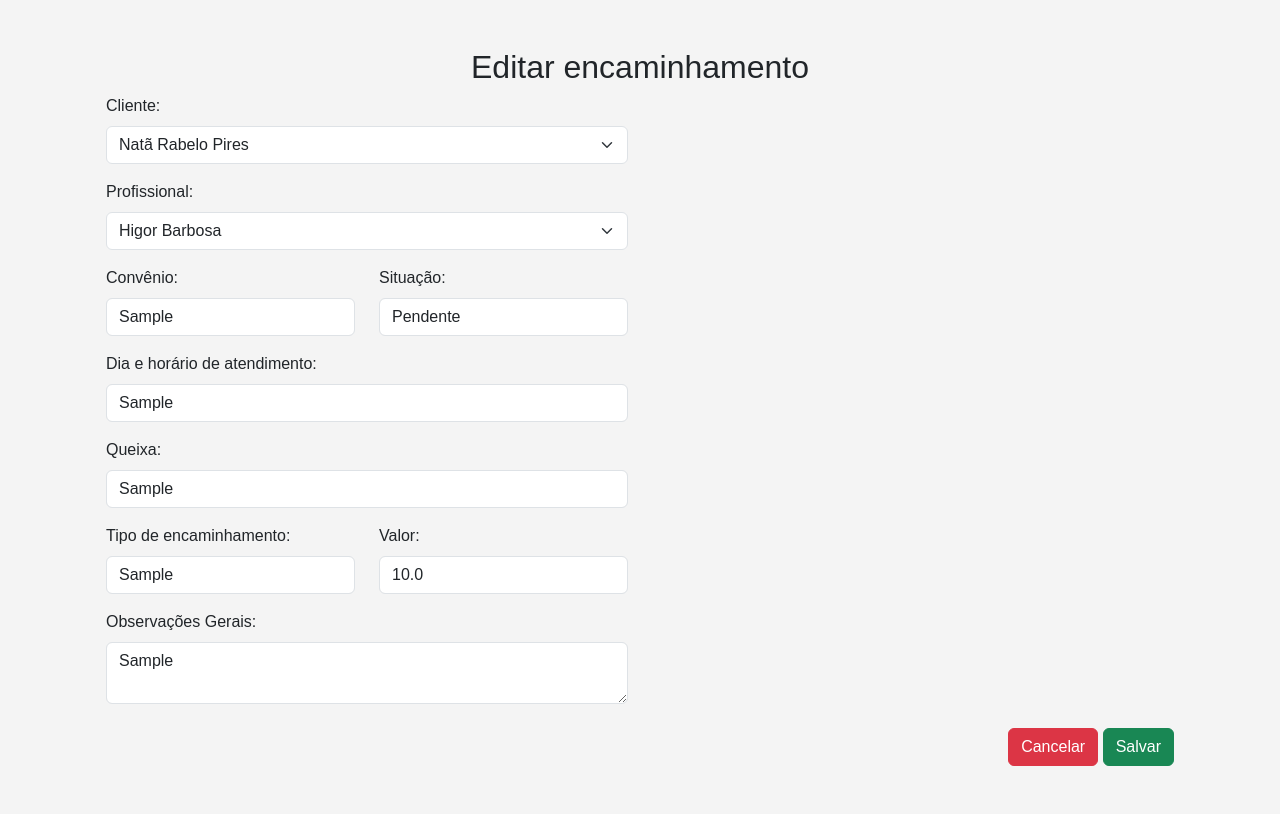
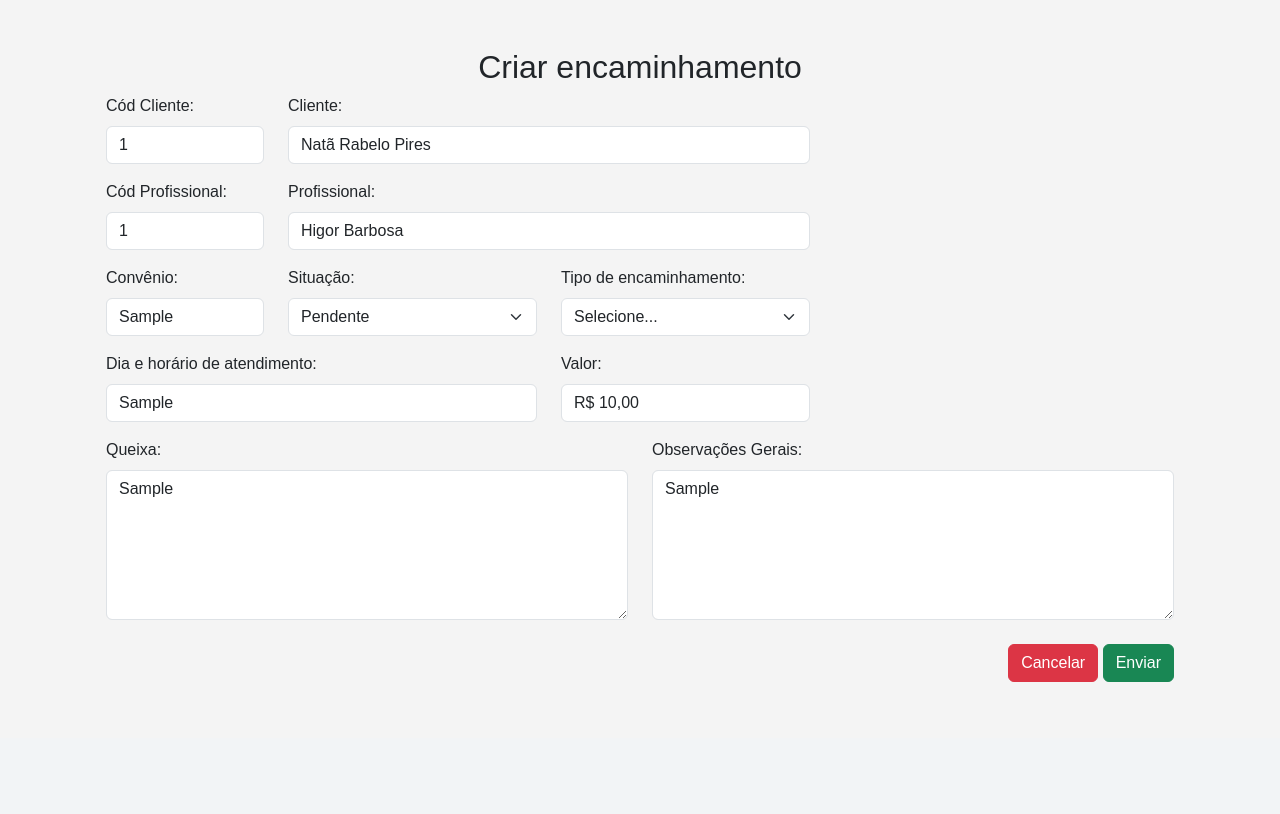
Before and after one commit to NataRabelo/SISTEMA_WNR, a Flask app: page /editar_encaminhamento/1 in a window 1280 px wide. Shown: the part 62-876 px from the top of the page. After the commit the page ends 744 px from the top, so only its background shows below. Run offline with Flask 3, Linux system fonts and the light colour scheme; a user stored in the database is signed in; tables that the repository leaves empty hold one stand-in row (values such as "Sample post"); some libraries are stand-ins or nearby versions.

Commit message:
Modificações no módulo de encaminhamento

```diff
--- a/app/routes/referral_routes.py
+++ b/app/routes/referral_routes.py
@@ -4,6 +4,7 @@ from app.utils.decorators import role_required
 from flask_login import login_required
 from datetime import datetime
 from app import db
+from app.utils.edit_values import converter_para_float, formatar_para_moeda
 
 
 encaminhamento_bp = Blueprint('encaminhamento_bp', __name__)
@@ -36,7 +37,7 @@ def criar_encaminhamento():
             queixa=request.form.get('queixa'),
             situacao=request.form.get('situacao'),
             tipo_encaminhamento=request.form.get('tipo_encaminhamento'),
-            valor=request.form.get('valor')
+            valor= converter_para_float(request.form.get('valor'))
         )
 
         db.session.add(encaminhamento)
@@ -62,6 +63,7 @@ def editar_encaminhamento(id):
     encaminhamento = Encaminhamento.query.get_or_404(id)
     clientes = Cliente.query.all()
     profissionais = Profissional.query.all()
+    valor_formatado = formatar_para_moeda(encaminhamento.valor)
 
     if request.method == 'POST':
         encaminhamento.cliente_id = request.form.get('cliente_id')
@@ -72,13 +74,13 @@ def editar_encaminhamento(id):
         encaminhamento.queixa = request.form.get('queixa')
         encaminhamento.situacao = request.form.get('situacao')
         encaminhamento.tipo_encaminhamento = request.form.get('tipo_encaminhamento')
-        encaminhamento.valor = request.form.get('valor')
+        encaminhamento.valor = converter_para_float(request.form.get('valor'))
 
         db.session.commit()
         flash('Encaminhamento atualizado com sucesso!', 'success')
         return redirect(url_for('encaminhamento_bp.listar_encaminhamento'))
     return render_template(
-        'encaminhamento/form_edit.html', encaminhamento=encaminhamento, clientes=clientes, profissionais=profissionais)
+        'encaminhamento/form_edit.html', encaminhamento=encaminhamento, clientes=clientes, profissionais=profissionais, valor_formatado=valor_formatado)
 
 @encaminhamento_bp.route('/deletar_encaminhamento/<int:id>')
 @login_required
--- a/app/static/js/encaminhamento.js
+++ b/app/static/js/encaminhamento.js
@@ -29,7 +29,7 @@ function buscarProfissional() {
 
 
 function buscarCliente() {
-    const codigo = document.getElementById('client_id').value;
+    const codigo = document.getElementById('cliente_id').value;
     const nomeClienteInput = document.getElementById('resultadoCliente');
     if (!codigo) {
         nomeClienteInput.value = '';
@@ -53,3 +53,13 @@ function buscarCliente() {
             });
     }, 500);
 }
+
+document.getElementById('valor').addEventListener('input', function (e) {
+    let value = e.target.value.replace(/\D/g, '');
+    let formattedValue = (Number(value) / 100).toLocaleString('pt-BR', {
+        style: 'currency',
+        currency: 'BRL'
+    });
+
+    e.target.value = formattedValue;
+});
--- a/app/templates/clientes/form.html
+++ b/app/templates/clientes/form.html
@@ -265,7 +265,7 @@
                 </div>
                 <div class="col-md-3">
                     <label for="saldo" class="custom-label">Saldo:</label>
-                    <input type="text" class="form-control" id="saldo" name="saldo" placeholder="Saldo" placeholder="R$ 0,00" readonly>
+                    <input type="text" class="form-control" id="saldo" name="saldo" placeholder="R$ 0,00" readonly>
                 </div>
             </div>
             <div class="row mt-4 mb-5">
--- a/app/templates/encaminhamento/form_edit.html
+++ b/app/templates/encaminhamento/form_edit.html
@@ -1,83 +1,85 @@
 {% extends 'base.html' %}
 
-{% block title %}Editar encaminhamento{% endblock %}
+{% block title %}Cadastro de Cliente{% endblock %}
 
 {% block content %}
 <div class="container mt-4">
-    <h2 class="text-center">Editar encaminhamento</h2>
-    <form action="{{ url_for('encaminhamento_bp.editar_encaminhamento', id=encaminhamento.id) }}" method="POST">
+    <h2 class="text-center">Criar encaminhamento</h2>
+    <form action="{{ url_for('encaminhamento_bp.editar_encaminhamento', id=encaminhamento.id)}}" method="POST">
         <div class="container">
             <div class="row mb-3">
+                <div class="col-md-2">
+                    <label for="cliente_id" class="form-label">Cód Cliente:</label>
+                    <input type="text" id="cliente_id" name="cliente_id" class="form-control" onchange="buscarCliente()" value="{{ encaminhamento.cliente_id }}"/>
+                </div>
                 <div class="col-md-6">
-                    <label for="cliente_id" class="form-label">Cliente:</label>
-                    <select class="form-select" id="cliente_id" name="cliente_id">
-                        <option value="">Selecione um cliente</option>
-                        {% for cliente in clientes %}
-                            <option value="{{ cliente.id }}" {% if cliente.id == encaminhamento.cliente_id %}selected{% endif %}>
-                                {{ cliente.nome }}
-                            </option>
-                        {% endfor %}
-                    </select>
+                    <label for="resultadoCliente" class="form-label">Cliente:</label>
+                    <input type="text" id="resultadoCliente" nome="resultadoCliente" class="form-control" value="{{ encaminhamento.cliente.nome }}">
                 </div>
             </div>
             <div class="row mb-3">
+                <div class="col-md-2">
+                    <label for="profissional_id" class="form-label">Cód Profissional:</label>
+                    <input type="text" id="profissional_id" name="profissional_id" class="form-control" onchange="buscarProfissional()" value="{{ encaminhamento.profissional_id}}"/>
+                </div>
                 <div class="col-md-6">
-                    <label for="profissional_id" class="form-label">Profissional:</label>
-                    <select class="form-select" id="profissional_id" name="profissional_id">
-                        <option value="">Selecione um profissional</option>
-                        {% for profissional in profissionais %}
-                            <option value="{{ profissional.id }}" {% if profissional.id == encaminhamento.profissional_id %}selected{% endif %}>
-                                {{ profissional.nome }}
-                            </option>
-                        {% endfor %}
-                    </select>
+                    <label for="resultado" class="form-label">Profissional:</label>
+                    <input type="text" id="resultadoProfissional" name="resultadoProfissional" class="form-control" value="{{ encaminhamento.profissional.nome }}">
                 </div>
             </div>
             <div class="row mb-3">
-                <div class="col-md-3">
+                <div class="col-md-2">
                     <label for="convenio" class="form-label">Convênio:</label>
                     <input id="convenio" name="convenio" class="form-control" value="{{ encaminhamento.convenio }}">
                 </div>
                 <div class="col-md-3">
                     <label for="situacao" class="form-label">Situação:</label>
-                    <input id="situacao" name="situacao" class="form-control" value="{{ encaminhamento.situacao }}">
+                    <select class="form-select campoObrigatorio" name="situacao" id="situacao">
+                        <option value="">Selecione...</option>
+                        <option value="Pendente" {% if encaminhamento.situacao == "Pendente" %}selected{% endif %}>Pendente</option>
+                        <option value="Negado"{% if encaminhamento.situacao == "Negado" %}selected{% endif %}>Negado</option>
+                        <option value="Aprovado"{% if encaminhamento.situacao == "Aprovado" %}selected{% endif %}>Aprovado</option>
+                        <option value="Em análise"{% if encaminhamento.situacao == "Em análise" %}selected{% endif %}>Em análise</option>
+                    </select>
+                </div>
+                <div class="col-md-3">
+                    <label for="tipo_encaminhamento" class="form-label">Tipo de encaminhamento:</label>
+                    <select class="form-select campoObrigatorio" name="tipo_encaminhamento" id="tipo_encaminhamento">
+                        <option value="">Selecione...</option>
+                        <option value="Presencial"{% if encaminhamento.tipo_encaminhamento == "Presencial" %}selected{% endif %}>Presencial</option>
+                        <option value="Online"{% if encaminhamento.tipo_encaminhamento == "Online" %}selected{% endif %}>Online</option>
+                        <option value="Hibrida"{% if encaminhamento.tipo_encaminhamento == "Hibrida" %}selected{% endif %}>Hibrida</option>
+                    </select>
                 </div>
             </div>
             <div class="row mb-3">
-                <div class="col-md-6">
+                <div class="col-md-5">
                     <label for="dias_horas_atendimento" class="form-label">Dia e horário de atendimento:</label>
                     <input id="dias_horas_atendimento" name="dias_horas_atendimento" class="form-control" value="{{ encaminhamento.dias_horas_atendimento }}">
+                </div>
+                <div class="col-md-3">
+                    <label for="valor" class="form-label">Valor:</label>
+                    <input id="valor" name="valor" class="form-control" value="{{ valor_formatado }}">
                 </div>
             </div>
             <div class="row mb-3">
                 <div class="col-md-6">
                     <label for="queixa" class="form-label">Queixa:</label>
-                    <input id="queixa" name="queixa" class="form-control" value="{{ encaminhamento.queixa }}">
+                    <textarea id="queixa" name="queixa" class="form-control" style="height: 150px;">{{ encaminhamento.queixa }}</textarea>
                 </div>
-            </div>
-            <div class="row mb-3">
-                <div class="col-md-3">
-                    <label for="tipo_encaminhamento" class="form-label">Tipo de encaminhamento:</label>
-                    <input id="tipo_encaminhamento" name="tipo_encaminhamento" class="form-control" value="{{ encaminhamento.tipo_encaminhamento }}">
-                </div>
-                <div class="col-md-3">
-                    <label for="valor" class="form-label">Valor:</label>
-                    <input id="valor" name="valor" class="form-control" value="{{ encaminhamento.valor }}">
-                </div>
-            </div>
-            <div class="row mb-3">
                 <div class="col-md-6">
-                    <label for="observacoes_gerais" class="form-label">Observações Gerais:</label>
-                    <textarea id="observacoes_gerais" name="observacoes_gerais" class="form-control">{{ encaminhamento.observacoes_gerais }}</textarea>
+                    <label for="observacoes_gerais" class="form-label" >Observações Gerais:</label>
+                    <textarea id="observacoes_gerais" name="observacoes_gerais" class="form-control" style="height: 150px;">{{ encaminhamento.observacoes_gerais }}</textarea>
                 </div>
             </div>
             <div class="row mt-4 mb-5">
                 <div class="col-md-12 text-end">
                     <a href="{{ url_for('main_bp.menu') }}" class="btn btn-danger">Cancelar</a>
-                    <button type="submit" class="btn btn-success">Salvar</button>
+                    <button type="submit" class="btn btn-success">Enviar</button>
                 </div>
             </div>
         </div>
     </form>
 </div>
+<script src="{{ url_for('static', filename='js/encaminhamento.js') }}" async></script>
 {% endblock %}
```
Also changed, not shown: app/templates/encaminhamento/form.html (+27 -21 lines), app/templates/encaminhamento/list.html (+30 -1 lines), instance/database.db.
